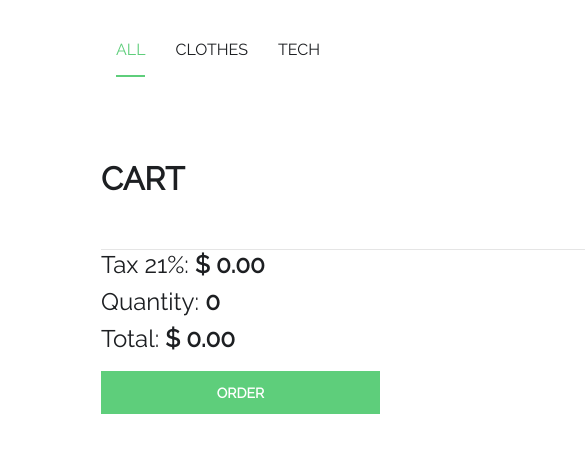
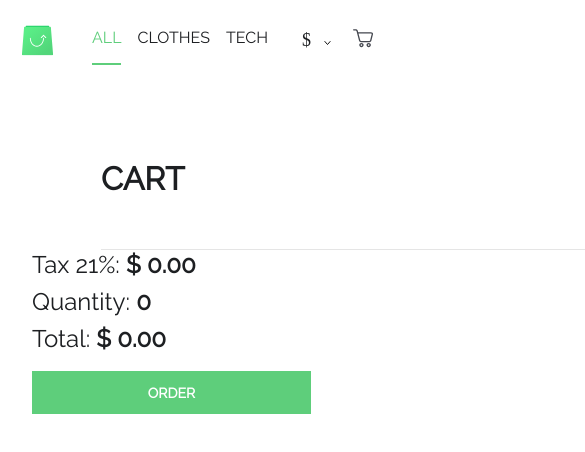
Before and after one commit to KireMitrov/Shopping-cart-functional-comp., a React (Create React App) app: page /cart in a window 390 px wide. Shown: the top 452 px of the page, 585 px wide, since content can reach past the window. Built offline with nearby package versions, Linux system fonts and the light colour scheme.

Commit message:
Worked on Responsive design

```diff
--- a/src/App.css
+++ b/src/App.css
@@ -80,6 +80,10 @@ img {
     top: 23px;
 }
 
+.actions-cart {
+    position: relative;
+}
+
 .currency {
     display: flex;
     justify-content: flex-start;
@@ -135,8 +139,8 @@ img {
     width: 20px;
     height: 20px;
     position: absolute;
-    top: 0px;
-    right: -12px;
+    top: -16px;
+    right: -16px;
     text-align: center;
     display: flex;
     align-items: center;
@@ -145,6 +149,41 @@ img {
 .cart-icon {
     width: 20px;
     height: 20px;
+}
+
+@media (min-width: 320px) and (max-width: 912px) {
+    .header {
+        width: 100%;
+        display: flex;
+        justify-content: space-around;
+        align-items: center;
+    }
+
+    .currencySelector {
+        left: initial;
+        right: 0;
+    }
+
+    /* .cart-items-notification {
+        top: 16px;
+        right: 0;
+    } */
+
+    .logo {
+        position: initial;
+        width: auto;
+    }
+
+    .navigation {
+        position: initial;
+        width: auto;
+        gap: 16px;
+    }
+
+    .actions {
+        position: initial;
+        width: auto;
+    }
 }
 
 /* Title */
@@ -173,7 +212,7 @@ img {
 .product-card {
     /* position: relative; */
     width: 386px;
-    height: 444px;
+    min-height: 444px;
     left: 100px;
     top: 331px;
     display: flex;
@@ -244,7 +283,13 @@ img {
     bottom: 123px;
     left: 288px;
     cursor: pointer;
-    z-index: 10;
+    z-index: 9;
+}
+
+@media (min-width: 320px) and (max-width: 912px) {
+    .product-card-img {
+        width: 73%;
+    }
 }
 
 /* Product despcription page */
@@ -384,6 +429,40 @@ img {
     object-fit: cover;
 }
 
+
+@media (min-width: 320px) and (max-width: 912px) {
+    .product-container{
+        flex-direction: column;
+        min-width: 100%;
+        margin-left: 0;
+        align-items: center;
+    }
+
+    .product-container img {
+        width: 100%;
+        height: auto;
+    }
+
+    .product-images {
+        position: initial;
+        flex-direction: row;
+    }
+
+    .product-description{
+        margin-left: 0;
+        min-height: auto;
+    }
+
+    .product-images {
+        gap:16px;
+        margin:0;
+    }
+
+    .product-images  img {
+        width: 50px;
+    }
+}
+
 /* Cart */
 .title-cart-position {
     margin: 160px 0 0 101px;
@@ -501,6 +580,20 @@ img {
     color:red;
     width: 45px;
     height: 45px;
+}
+
+@media (min-width: 320px) and (max-width: 912px) {
+    .cart-item-container {
+        margin-left: 0;
+        width: 100vw;
+        justify-content: space-between;
+        padding: 0 32px;
+    }
+
+    .cart-order-container {
+        margin-left: 0;
+        padding: 0 32px;
+    }
 }
 
 /* Cart Overlay */
@@ -703,3 +796,12 @@ img {
     color: #fff;
     border: none;
   }
+
+  @media (min-width: 320px) and (max-width: 912px) {
+    .cart-overlay {
+        right: 0;
+        left: inherit;
+        top: 0;
+        position: absolute;
+    }
+  }
--- a/src/components/Navbar/Navbar.js
+++ b/src/components/Navbar/Navbar.js
@@ -25,8 +25,8 @@ function Navbar() {
             {CartIsOpen && (
                 <div style={{
                     position: "fixed",
-                    width: "100vw",
-                    height: "100vh",
+                    minWidth: "100vw",
+                    minHeight: "200vh",
                     backgroundColor: `rgba(0,0,0,0.4)`,
                     zIndex: 10,
                 }}>
@@ -50,8 +50,10 @@ function Navbar() {
                     </div>
                     <img src={currencyIsOpen ? `${vectorUp}` : `${vector}`} alt="arrowUpDown" />
                 </div>
-                <div className="cart-items-notification" style={{ display: cartItems.length === 0 ? "none" : "block" }}>{totalItems}</div>
-                <img className="cart-icon" src={emptycart} alt="empty-cart" onClick={() => setCartIsOpen(!CartIsOpen)} />
+                <div className="actions-cart">
+                    <div className="cart-items-notification" style={{ display: cartItems.length === 0 ? "none" : "block" }}>{totalItems}</div>
+                    <img className="cart-icon" src={emptycart} alt="empty-cart" onClick={() => setCartIsOpen(!CartIsOpen)} />
+                </div>
             </div>
             <div style={{ display: !CartIsOpen ? "none" : "block" }} ref={cartRef}>
                 <CartOverlay></CartOverlay>
```
Also changed, not shown: src/context/productsContext.js (+0 -39 lines).
